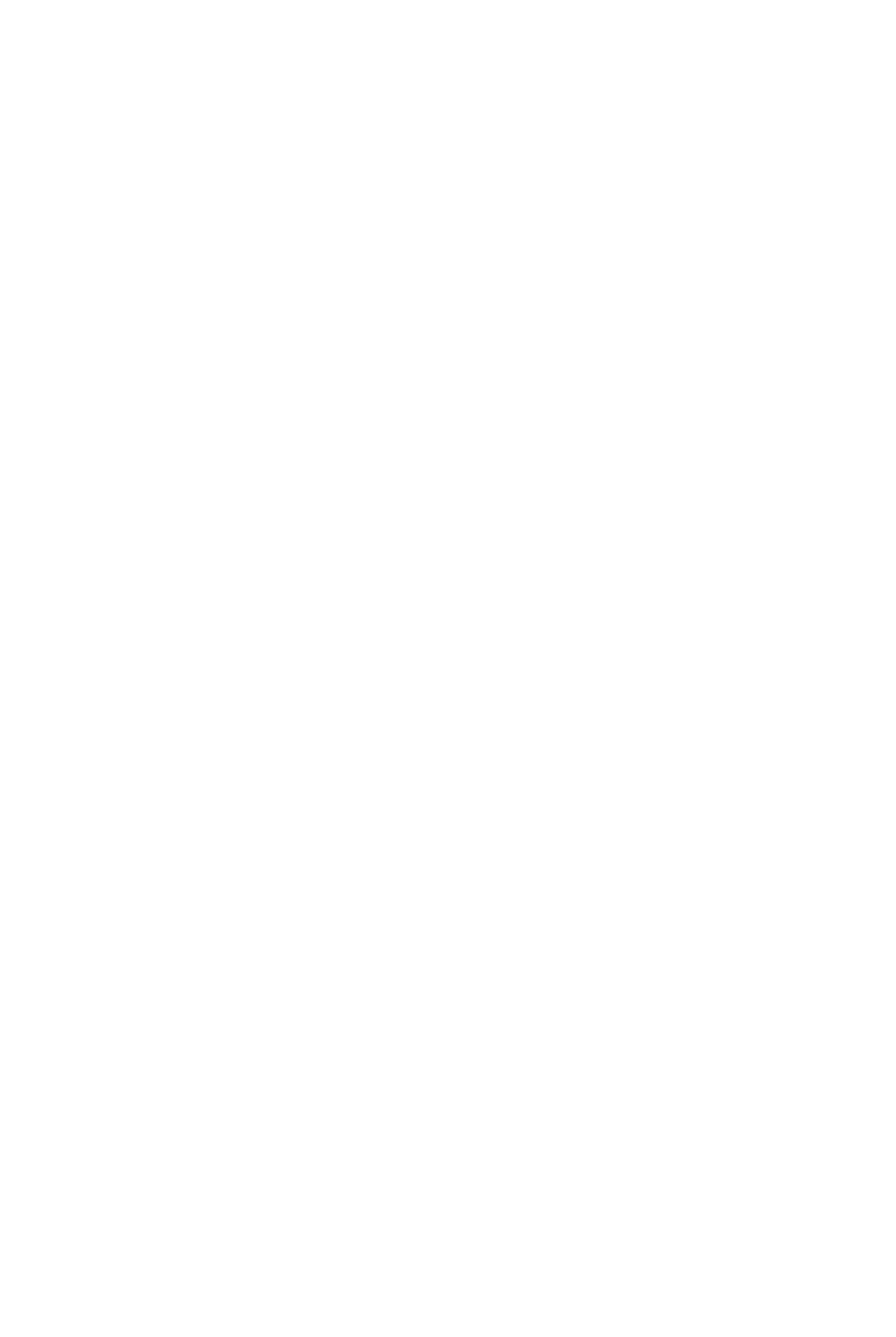
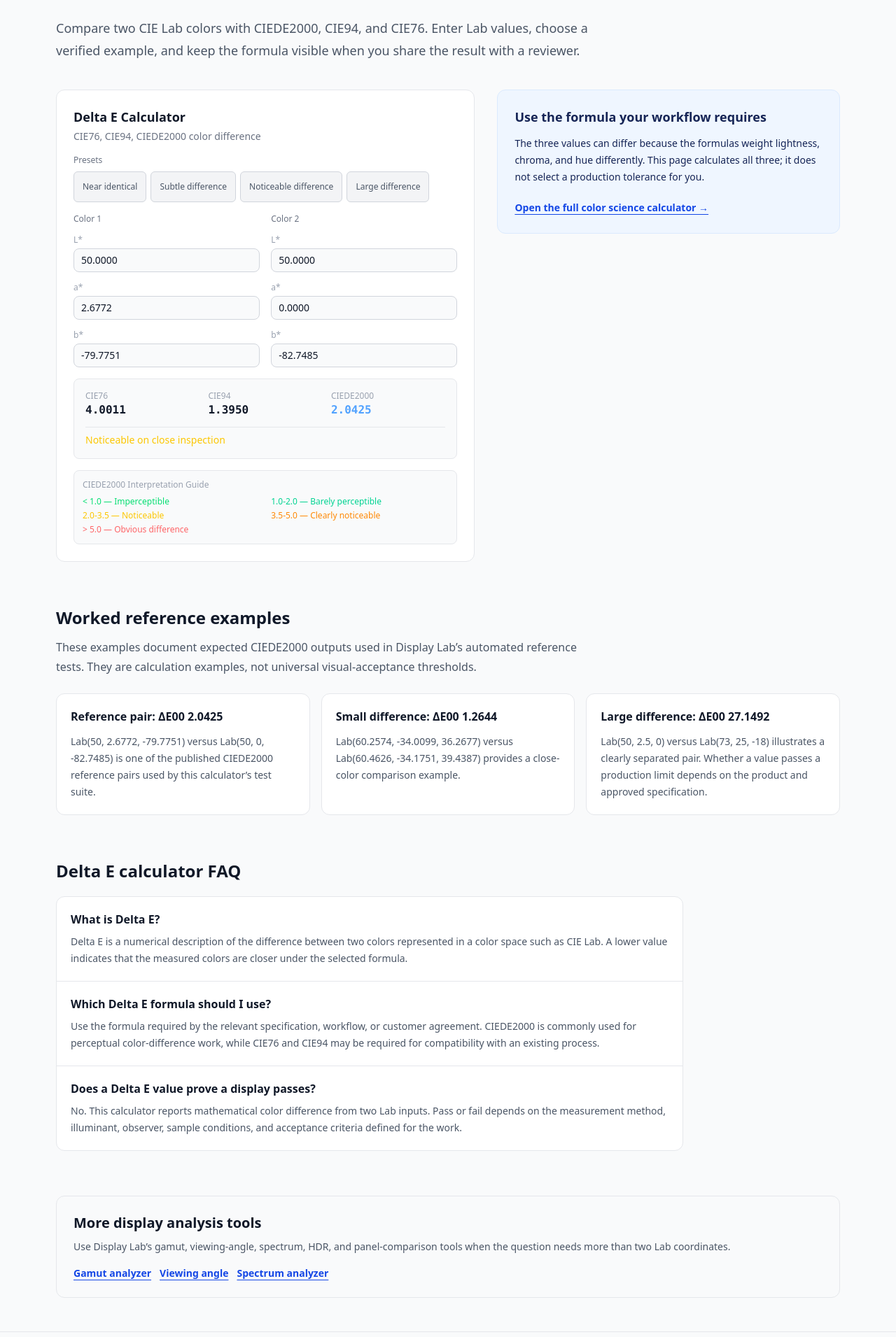
Before and after one commit to namseokyoo/displaylab, a React (Vite) app: page /delta-e-calculator in a window 1280 px wide. Before the commit this address had no page. Shown: the part 189-2100 px from the top of the page at 70% size. Before the commit the page ends 800 px from the top, so only its background shows below. Built offline with nearby package versions, Linux system fonts and the light colour scheme.

Commit message:
feat: add delta e calculator landing

```diff
--- a/src/App.tsx
+++ b/src/App.tsx
@@ -7,6 +7,7 @@ import { useTranslation } from '@/lib/i18n';
 
 const GamutAnalyzer = lazy(() => import('@/pages/GamutAnalyzer'));
 const ColorCalculator = lazy(() => import('@/pages/ColorCalculator'));
+const DeltaECalculatorLanding = lazy(() => import('@/pages/DeltaECalculatorLanding'));
 const ViewingAngle = lazy(() => import('@/pages/ViewingAngle'));
 const SpectrumAnalyzer = lazy(() => import('@/pages/SpectrumAnalyzer'));
 const HDRAnalyzer = lazy(() => import('@/pages/HDRAnalyzer'));
@@ -91,6 +92,14 @@ export default function App() {
             }
           />
           <Route
+            path="/delta-e-calculator"
+            element={
+              <DeferredPage>
+                <DeltaECalculatorLanding />
+              </DeferredPage>
+            }
+          />
+          <Route
             path="/viewing-angle"
             element={
               <DeferredPage>
--- /dev/null
+++ b/src/pages/DeltaECalculatorLanding.tsx
@@ -0,0 +1,129 @@
+import { Helmet } from 'react-helmet-async';
+import { Link } from 'react-router-dom';
+import DeltaECalculator from '@/components/color-calculator/DeltaECalculator';
+import SEO from '@/components/common/SEO';
+import { toolJsonLd } from '@/lib/seo-data';
+
+const examples = [
+  {
+    title: 'Reference pair: ΔE00 2.0425',
+    detail: 'Lab(50, 2.6772, -79.7751) versus Lab(50, 0, -82.7485) is one of the published CIEDE2000 reference pairs used by this calculator’s test suite.',
+  },
+  {
+    title: 'Small difference: ΔE00 1.2644',
+    detail: 'Lab(60.2574, -34.0099, 36.2677) versus Lab(60.4626, -34.1751, 39.4387) provides a close-color comparison example.',
+  },
+  {
+    title: 'Large difference: ΔE00 27.1492',
+    detail: 'Lab(50, 2.5, 0) versus Lab(73, 25, -18) illustrates a clearly separated pair. Whether a value passes a production limit depends on the product and approved specification.',
+  },
+] as const;
+
+const faqs = [
+  {
+    question: 'What is Delta E?',
+    answer: 'Delta E is a numerical description of the difference between two colors represented in a color space such as CIE Lab. A lower value indicates that the measured colors are closer under the selected formula.',
+  },
+  {
+    question: 'Which Delta E formula should I use?',
+    answer: 'Use the formula required by the relevant specification, workflow, or customer agreement. CIEDE2000 is commonly used for perceptual color-difference work, while CIE76 and CIE94 may be required for compatibility with an existing process.',
+  },
+  {
+    question: 'Does a Delta E value prove a display passes?',
+    answer: 'No. This calculator reports mathematical color difference from two Lab inputs. Pass or fail depends on the measurement method, illuminant, observer, sample conditions, and acceptance criteria defined for the work.',
+  },
+] as const;
+
+const deltaEFaqJsonLd = {
+  '@context': 'https://schema.org',
+  '@graph': [
+    toolJsonLd(
+      'Delta E Calculator',
+      'Compare two CIE Lab colors with CIEDE2000, CIE94, and CIE76 Delta E formulas in a free browser calculator.',
+      '/delta-e-calculator',
+    ),
+    {
+      '@type': 'FAQPage',
+      mainEntity: faqs.map((faq) => ({
+        '@type': 'Question',
+        name: faq.question,
+        acceptedAnswer: {
+          '@type': 'Answer',
+          text: faq.answer,
+        },
+      })),
+    },
+  ],
+};
+
+export default function DeltaECalculatorLanding() {
+  return (
+    <div className="mx-auto max-w-6xl px-4 py-8 sm:py-12">
+      <SEO
+        title="Delta E Calculator — CIEDE2000, CIE94 & CIE76 | Display Lab"
+        description="Compare two CIE Lab colors with CIEDE2000, CIE94, and CIE76 Delta E formulas. Free browser calculator with reference examples and formula guidance."
+        keywords="Delta E calculator, CIEDE2000 calculator, CIE94, CIE76, Lab color difference, color tolerance"
+        path="/delta-e-calculator"
+        jsonLd={deltaEFaqJsonLd}
+      />
+      <Helmet>
+        <link rel="alternate" hrefLang="en" href="https://displaylab.vercel.app/delta-e-calculator" />
+        <link rel="alternate" hrefLang="x-default" href="https://displaylab.vercel.app/delta-e-calculator" />
+      </Helmet>
+
+      <header className="max-w-3xl">
+        <p className="text-sm font-semibold uppercase tracking-wider text-blue-600 dark:text-blue-400">Free browser tool</p>
+        <h1 className="mt-3 text-3xl font-bold tracking-tight text-gray-900 dark:text-white sm:text-5xl">Delta E Calculator</h1>
+        <p className="mt-5 text-lg leading-8 text-gray-600 dark:text-gray-300">
+          Compare two CIE Lab colors with CIEDE2000, CIE94, and CIE76. Enter Lab values, choose a verified example, and keep the formula visible when you share the result with a reviewer.
+        </p>
+      </header>
+
+      <section className="mt-10 grid gap-8 lg:grid-cols-[minmax(0,1.1fr)_minmax(280px,.9fr)] lg:items-start">
+        <DeltaECalculator />
+        <aside className="rounded-xl border border-blue-100 bg-blue-50 p-6 text-sm leading-6 text-blue-950 dark:border-blue-900/60 dark:bg-blue-950/30 dark:text-blue-100">
+          <h2 className="text-lg font-semibold">Use the formula your workflow requires</h2>
+          <p className="mt-3">The three values can differ because the formulas weight lightness, chroma, and hue differently. This page calculates all three; it does not select a production tolerance for you.</p>
+          <Link to="/color-calculator" className="mt-5 inline-flex font-semibold text-blue-700 underline underline-offset-4 hover:text-blue-900 dark:text-blue-300 dark:hover:text-blue-100">
+            Open the full color science calculator →
+          </Link>
+        </aside>
+      </section>
+
+      <section className="mt-16">
+        <h2 className="text-2xl font-bold text-gray-900 dark:text-white">Worked reference examples</h2>
+        <p className="mt-3 max-w-3xl leading-7 text-gray-600 dark:text-gray-300">These examples document expected CIEDE2000 outputs used in Display Lab’s automated reference tests. They are calculation examples, not universal visual-acceptance thresholds.</p>
+        <div className="mt-6 grid gap-4 md:grid-cols-3">
+          {examples.map((example) => (
+            <article key={example.title} className="rounded-xl border border-gray-200 bg-white p-5 dark:border-gray-800 dark:bg-gray-900">
+              <h3 className="font-semibold text-gray-900 dark:text-white">{example.title}</h3>
+              <p className="mt-3 text-sm leading-6 text-gray-600 dark:text-gray-300">{example.detail}</p>
+            </article>
+          ))}
+        </div>
+      </section>
+
+      <section className="mt-16 max-w-4xl">
+        <h2 className="text-2xl font-bold text-gray-900 dark:text-white">Delta E calculator FAQ</h2>
+        <div className="mt-5 divide-y divide-gray-200 overflow-hidden rounded-xl border border-gray-200 bg-white dark:divide-gray-800 dark:border-gray-800 dark:bg-gray-900">
+          {faqs.map((faq) => (
+            <article key={faq.question} className="p-5">
+              <h3 className="font-semibold text-gray-900 dark:text-white">{faq.question}</h3>
+              <p className="mt-2 text-sm leading-6 text-gray-600 dark:text-gray-300">{faq.answer}</p>
+            </article>
+          ))}
+        </div>
+      </section>
+
+      <section className="mt-16 rounded-xl border border-gray-200 bg-gray-50 p-6 dark:border-gray-800 dark:bg-gray-900/50">
+        <h2 className="text-xl font-bold text-gray-900 dark:text-white">More display analysis tools</h2>
+        <p className="mt-2 text-sm leading-6 text-gray-600 dark:text-gray-300">Use Display Lab’s gamut, viewing-angle, spectrum, HDR, and panel-comparison tools when the question needs more than two Lab coordinates.</p>
+        <div className="mt-4 flex flex-wrap gap-3 text-sm font-semibold text-blue-700 dark:text-blue-300">
+          <Link to="/gamut-analyzer" className="underline underline-offset-4">Gamut analyzer</Link>
+          <Link to="/viewing-angle" className="underline underline-offset-4">Viewing angle</Link>
+          <Link to="/spectrum-analyzer" className="underline underline-offset-4">Spectrum analyzer</Link>
+        </div>
+      </section>
+    </div>
+  );
+}
```
Also changed, not shown: 2 other files (tests, documents, lock files or other folders).
